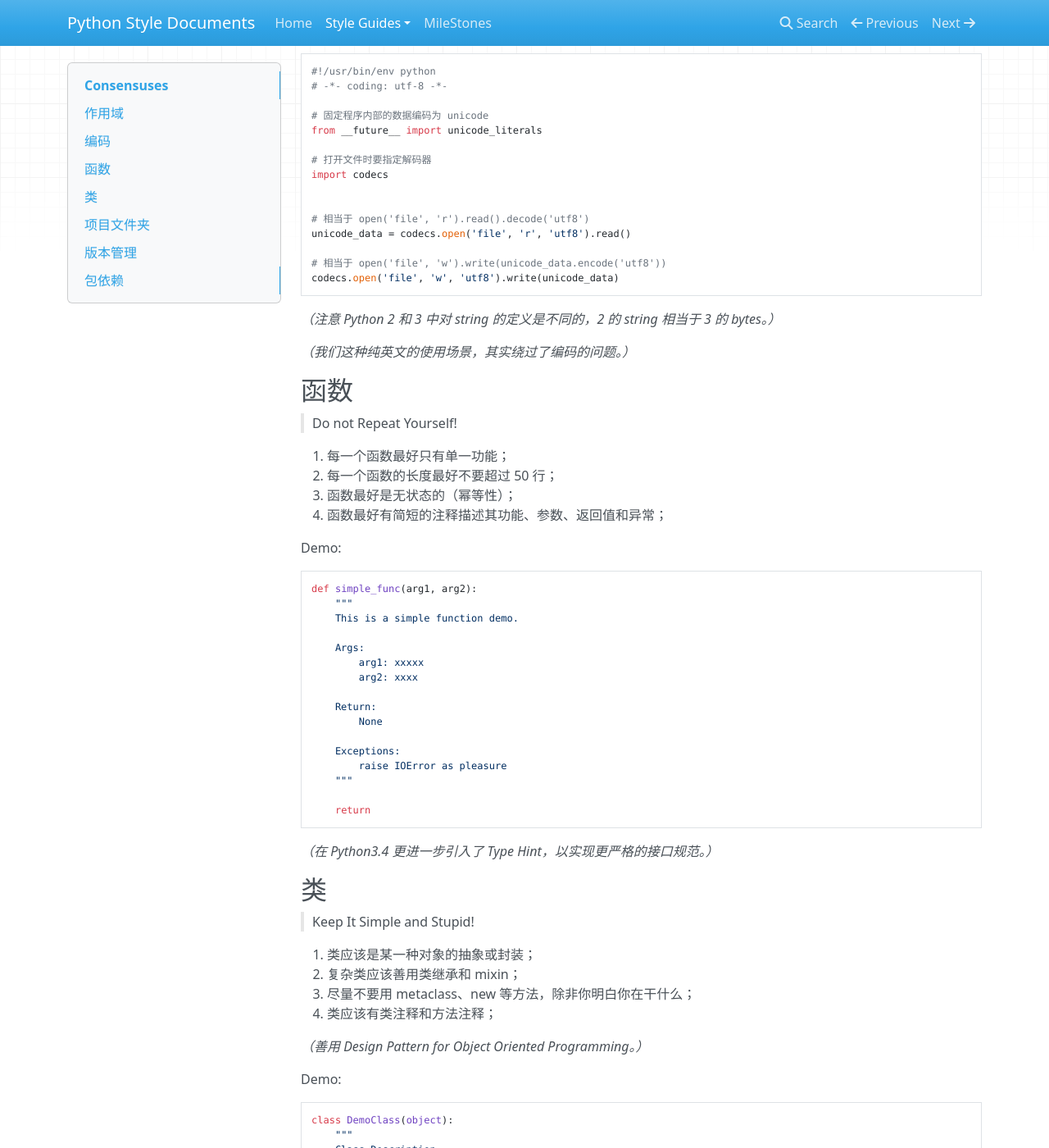
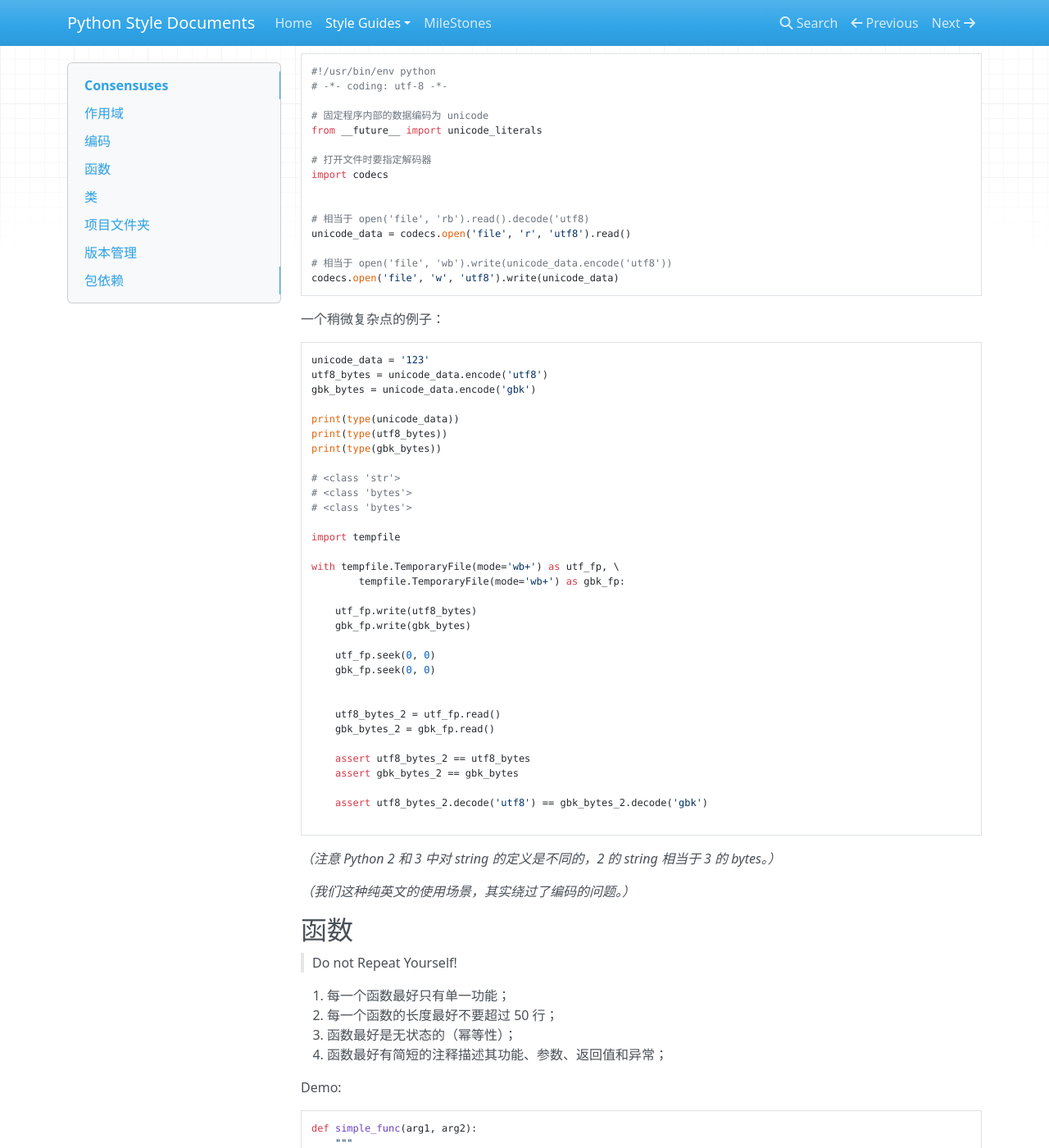
Before and after one commit to Laisky/style-guide-cn, an MkDocs documentation site: the page built from docs/style-guides/consensuses.md, in a window 1280 px wide and 1400 px high, scrolled down 634 px. Shown: the whole window at 82% size. Built offline with MkDocs 1.6.1, drawn with Linux system fonts in a browser that asks for light colours; nearby versions of some CDN libraries; old or Windows-style settings are respelled for this version of MkDocs; some of the changed text lies outside the part shown.

Commit message:
fix: add more example

````diff
--- a/docs/style-guides/consensuses.md
+++ b/docs/style-guides/consensuses.md
@@ -1,5 +1,5 @@
-Consensuses
-===
+# Consensuses
+
 
 Something does not in the official style guides but has been a consensus in the technology field.
 
@@ -10,22 +10,22 @@ Something does not in the official style guides but has been a consensus in the
 
 > 警惕内存泄漏！
 
-  0. 尽可能少的使用全局变量；
-  1. 小心循环引用（GC 友好）；
-  2. 不要相信任何外部输入（eval is evil）。
+1. 尽可能少的使用全局变量；
+2. 小心循环引用（GC 友好）；
+3. 不要相信任何外部输入（eval is evil）。
 
 
 ## 编码
 
 > 小心，这是个深坑！
 
-  0. Python2.x 的编码是随操作系统的，Python3.x 的编码是固定的；
-  1. 使用 Python2.x 时最好手动固定编码；
-    0. Python2.x 的官方解决办法是 `from __future__ import unicode_literals`;
-  0. 在程序和头脑里清楚的划分系统的边界以及数据的流动
-    1. 任何进入的数据（bytes）都要经过 decode；
-    2. 任何流出的数据（unicode）都要经过 encode；
-  0. 一般使用 utf8/unicode。
+1. Python2.x 的编码是随操作系统的，Python3.x 的编码是固定的；
+2. 使用 Python2.x 时最好手动固定编码；
+   1. Python2.x 的官方解决办法是 `from __future__ import unicode_literals`;
+3. 在程序和头脑里清楚的划分系统的边界以及数据的流动
+   1. 任何进入的数据（bytes）都要经过 decode；
+   2. 任何流出的数据（unicode）都要经过 encode；
+4. 一般使用 utf8/unicode。
 
 Demo:
 
@@ -40,11 +40,48 @@ from __future__ import unicode_literals
 import codecs
 
 
-# 相当于 open('file', 'r').read().decode('utf8')
+# 相当于 open('file', 'rb').read().decode('utf8)
 unicode_data = codecs.open('file', 'r', 'utf8').read()
 
-# 相当于 open('file', 'w').write(unicode_data.encode('utf8'))
+# 相当于 open('file', 'wb').write(unicode_data.encode('utf8'))
 codecs.open('file', 'w', 'utf8').write(unicode_data)
+```
+
+一个稍微复杂点的例子：
+
+```py
+unicode_data = '123'
+utf8_bytes = unicode_data.encode('utf8')
+gbk_bytes = unicode_data.encode('gbk')
+
+print(type(unicode_data))
+print(type(utf8_bytes))
+print(type(gbk_bytes))
+
+# <class 'str'>
+# <class 'bytes'>
+# <class 'bytes'>
+
+import tempfile
+
+with tempfile.TemporaryFile(mode='wb+') as utf_fp, \
+        tempfile.TemporaryFile(mode='wb+') as gbk_fp:
+
+    utf_fp.write(utf8_bytes)
+    gbk_fp.write(gbk_bytes)
+
+    utf_fp.seek(0, 0)
+    gbk_fp.seek(0, 0)
+
+
+    utf8_bytes_2 = utf_fp.read()
+    gbk_bytes_2 = gbk_fp.read()
+
+    assert utf8_bytes_2 == utf8_bytes
+    assert gbk_bytes_2 == gbk_bytes
+
+    assert utf8_bytes_2.decode('utf8') == gbk_bytes_2.decode('gbk')
+
 ```
 
 *（注意 Python 2 和 3 中对 string 的定义是不同的，2 的 string 相当于 3 的 bytes。）*
@@ -88,10 +125,11 @@ def simple_func(arg1, arg2):
 
 > Keep It Simple and Stupid!
 
-  0. 类应该是某一种对象的抽象或封装；
-  1. 复杂类应该善用类继承和 mixin；
-  2. 尽量不要用 metaclass、new 等方法，除非你明白你在干什么；
-  3. 类应该有类注释和方法注释；
+1. 类应该是某一种对象的抽象或封装（而不是用来收集函数的！）；
+2. 控制类的属性，一般认为不应超过 6 个；
+3. 复杂类应该善用类继承和 mixin；
+4. 尽量不要用 metaclass、new 等方法，除非你明白你在干什么；
+5. 类应该有类注释和方法注释；
 
 *（善用 Design Pattern for Object Oriented Programming。）*
 
@@ -113,8 +151,8 @@ class DemoClass(object):
 
 ## 项目文件夹
 
-  0. 相似功能的类或函数放到一个子目录里（比如 MVC 模型）；
-  1. 被广泛依赖的工具方法应该单独放到一个 utils 或 libs 文件夹中。
+1. 相似功能的类或函数放到一个子目录里（比如 MVC 模型）；
+2. 被广泛依赖的工具方法应该单独放到一个 utils 或 libs 文件夹中。
 
 常见的目录结构一般为：
 
@@ -155,8 +193,8 @@ from . import zzz
 
 我们一般依赖以下两个标准定义版本号：
 
-  - [Semantic Versioning 2.0.0](http://semver.org/#semantic-versioning-200);
-  - [PEP 440 -- Version Identification and Dependency Specification](https://www.python.org/dev/peps/pep-0440/)；
+* [Semantic Versioning 2.0.0](http://semver.org/#semantic-versioning-200);
+* [PEP 440 -- Version Identification and Dependency Specification](https://www.python.org/dev/peps/pep-0440/)；
 
 
 你可以简单粗暴的这么记：`<major>.<features>.<bugfixes>`。
@@ -168,6 +206,15 @@ from . import zzz
 
 ## 包依赖
 
-  0. pip7 以后支持 git 协议，所以已经没什么理由不使用 package 了；
-  1. 打包可以实现很多东西，如生成可执行文件、cffi 依赖，etc；
-  2. 打包时要有良好的版本号机制；
+1. pip7 以后支持 git 协议，所以已经没什么理由不使用 package 了；
+2. 打包可以实现很多东西，如生成可执行文件、cffi 依赖，etc；
+3. 打包时要有良好的版本号机制；
+
+
+建议所有的 python 项目都打包为一个 package，其他项目需要依赖时，可以直接通过 pip 进行安装。
+
+一个简单的设置 package 的例子：<https://github.com/Laisky/kipp/blob/master/setup.py>
+
+对于内部 VCS（如 Git） 上的项目，可以直接在 `requirements.txt` 里这么写 `-e git+https://<username>:<password>@<internal git url>/<group name>/<project name>.git@<branch name>#egg=<package name>`。
+
+最好不要简单粗暴的用 `pip freeze` 来生成 `requirements`。
````
Also changed, not shown: other parts of docs/style-guides/consensuses.md (+4 -4 lines), docs/style-guides/git-commit.md (+2 -2 lines), docs/style-guides/source-code-style-guides.md (+4 -4 lines).
